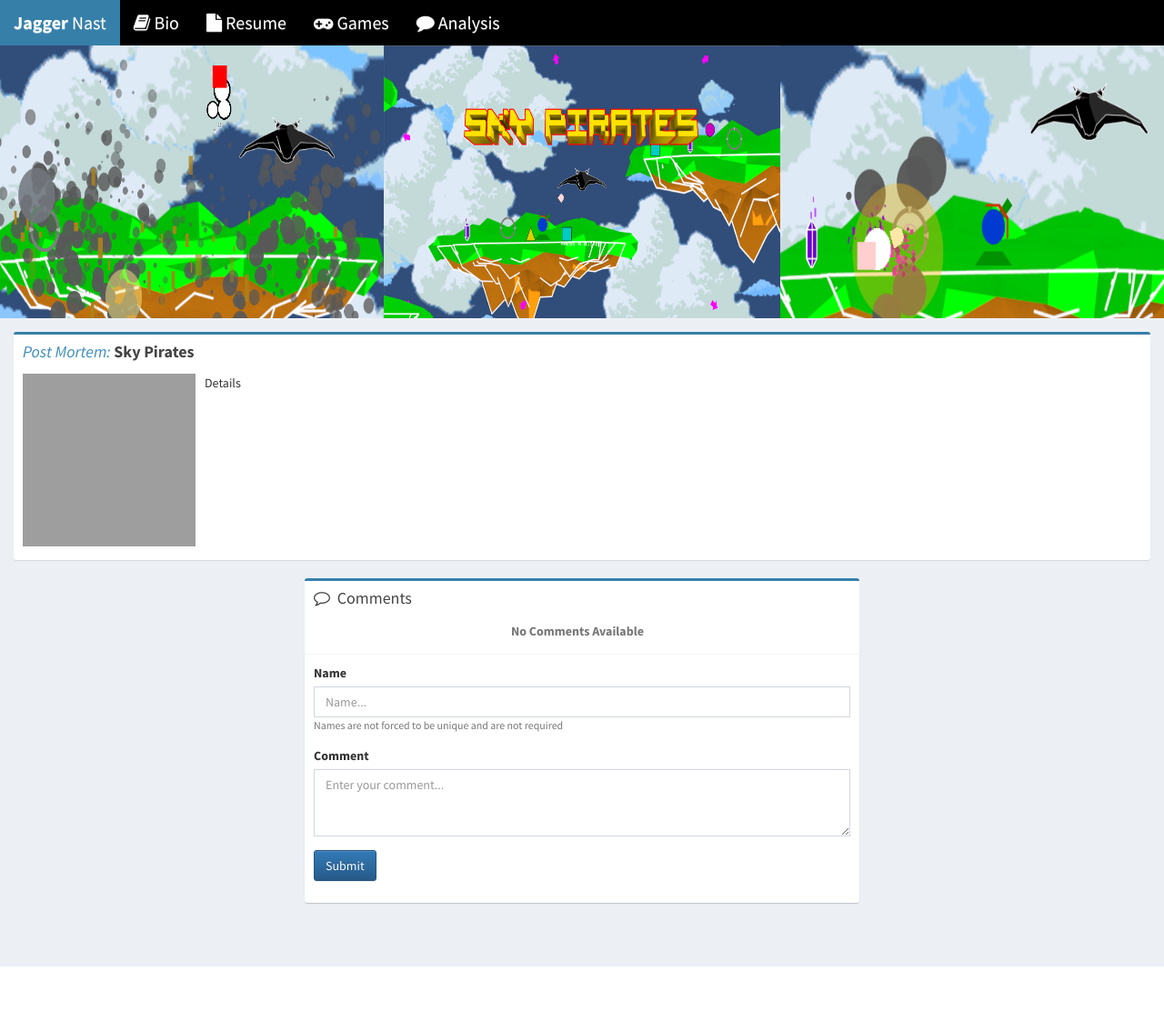
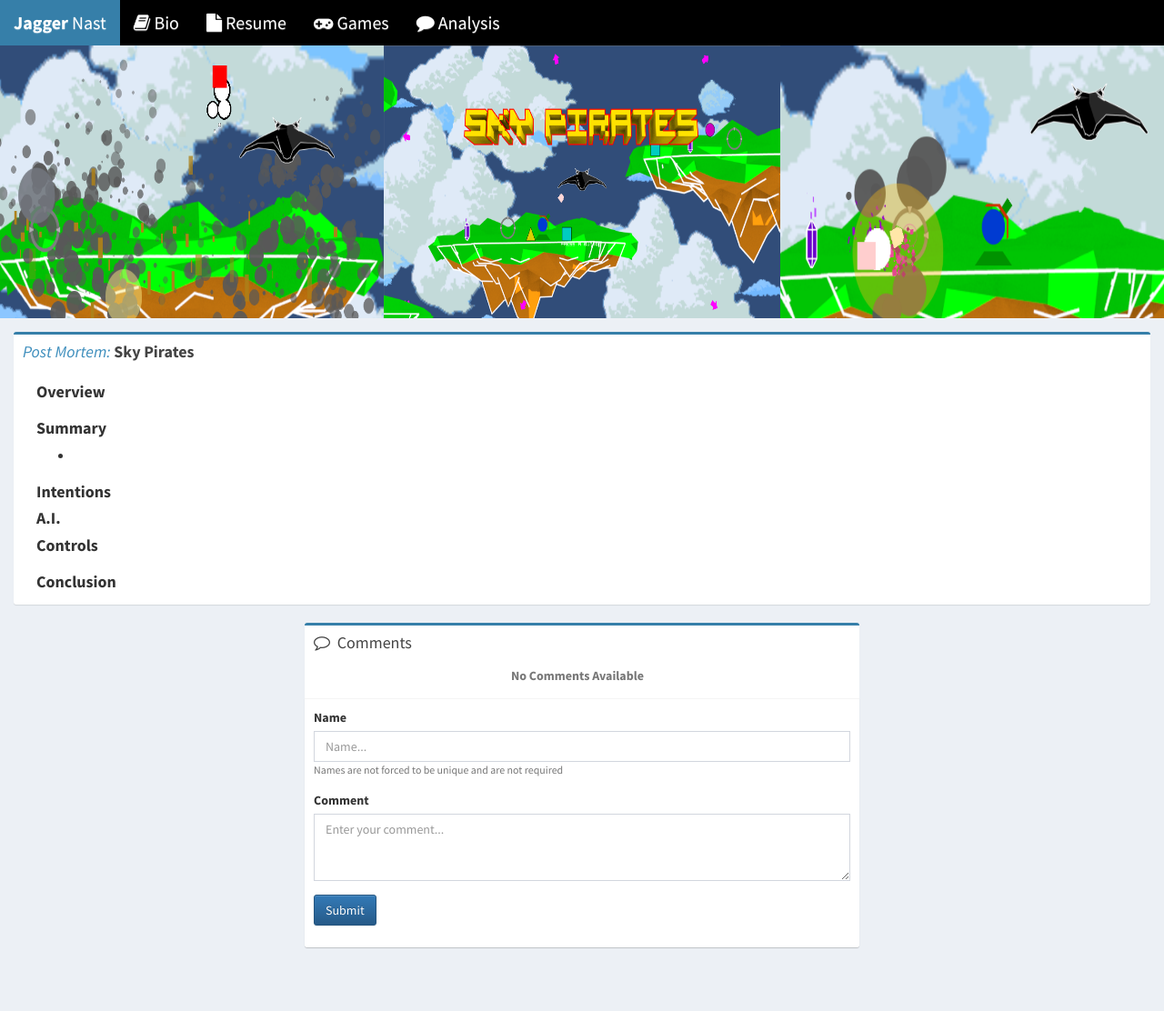
Before and after one commit to jcnast/jcWeb, a Django app: template jcWeb/templates/analysis/PM-SkyPirates.html in a window 1280 px wide. Shown: the whole page at 91% size. Before the commit the page ends 1063 px from the top, so only its background shows below. Run offline with Django 3.2, Linux system fonts and the light colour scheme; the template is opened without the code that fills it, so the values that code supplies are empty; parts of the project's set-up code (start-up, migrations or seed data) failed here and were passed over; some libraries are stand-ins or nearby versions; some web fonts are replaced; grey boxes are pictures that could not be loaded.

Commit message:
outline of PM analysis

```diff
--- a/jcWeb/templates/analysis/PM-SkyPirates.html
+++ b/jcWeb/templates/analysis/PM-SkyPirates.html
@@ -11,11 +11,44 @@
 {% endblock %}
 
 {% block title %}
-<a href="/analysis/series/{{ analysis.series.url }}"><i>Post Mortem:</i></a> <strong>Sky Pirates</strong>{% endblock %}
+<a href="/analysis/series/{{ analysis.series.url }}"><i>Post Mortem:</i></a> <strong>Sky Pirates</strong>
+{% endblock %}
 
 {% block analysis %}
-	<img src='/static/img/jaggerNast2.jpg' rotate="90deg" width="200" height="200" alt="Tim Nast" style='float: left; padding-right: 10px; padding-bottom: 10px;'>
+<div class='col-xs-12 overview'>
+	<h4><b>Overview</b></h4>
 	<p>
-		Details
+
 	</p>
+</div>
+<div class='col-xs-12 summary'>
+	<h4><b>Summary</b></h4>
+	<ul>
+		<li></li>
+	</ul>
+</div>
+<div class='col-xs-12 intentions'>
+	<h4><b>Intentions</b></h4>
+	<p>
+
+	</p>
+</div>
+<div class="col-xs-12 A.I.">
+	<h4 class="media-heading"><b>A.I.</b></h4>
+	<p>
+
+	</p>
+</div>
+<div class="col-xs-12 Controls">
+	<h4 class="media-heading"><b>Controls</b></h4>
+	<p>
+
+	</p>
+</div>
+<div class='col-xs-12 Conclusion'>
+	<h4><b>Conclusion</b></h4>
+	<p>
+
+	</p>
+</div>
 {% endblock %}
```
Also changed, not shown: jcWeb/templates/analysis/PM-AliceAndSchrodinger.html (+36 -3 lines), jcWeb/templates/analysis/PM-QuantumCats.html (+34 -2 lines).
